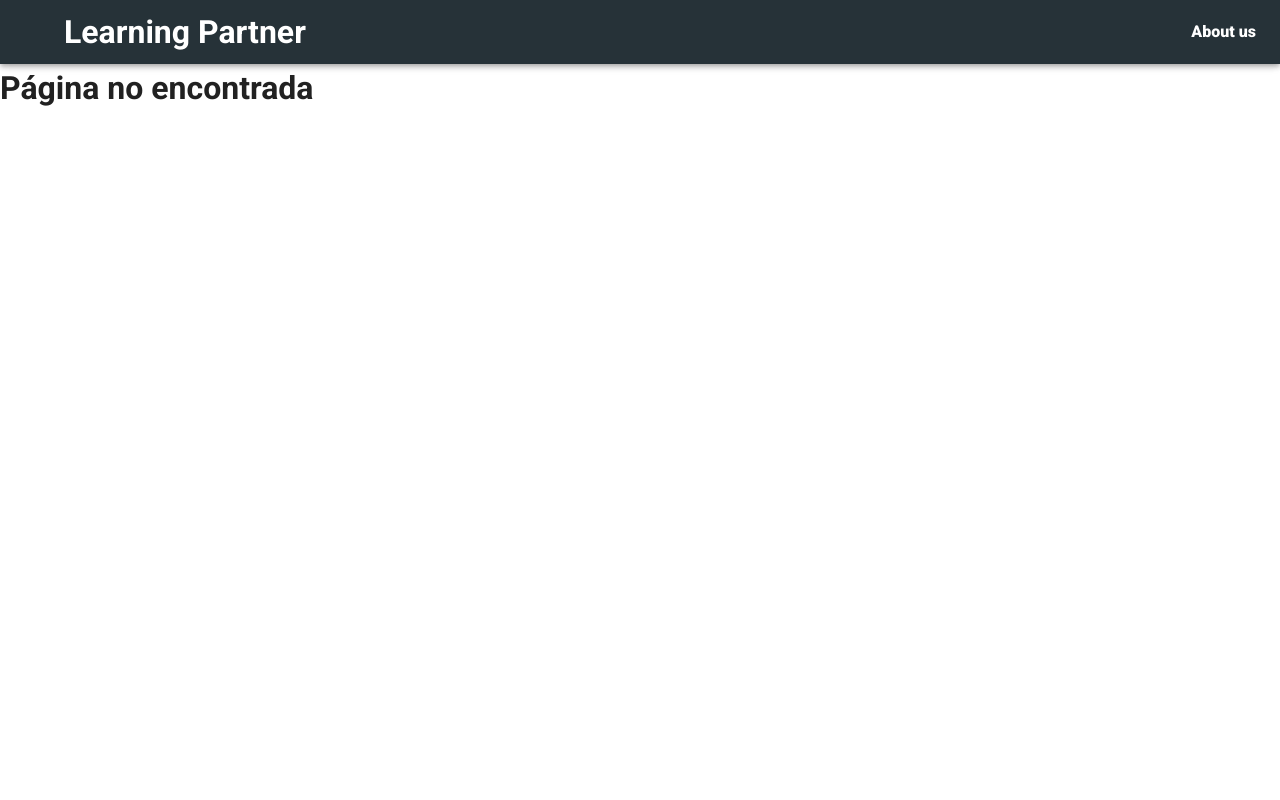
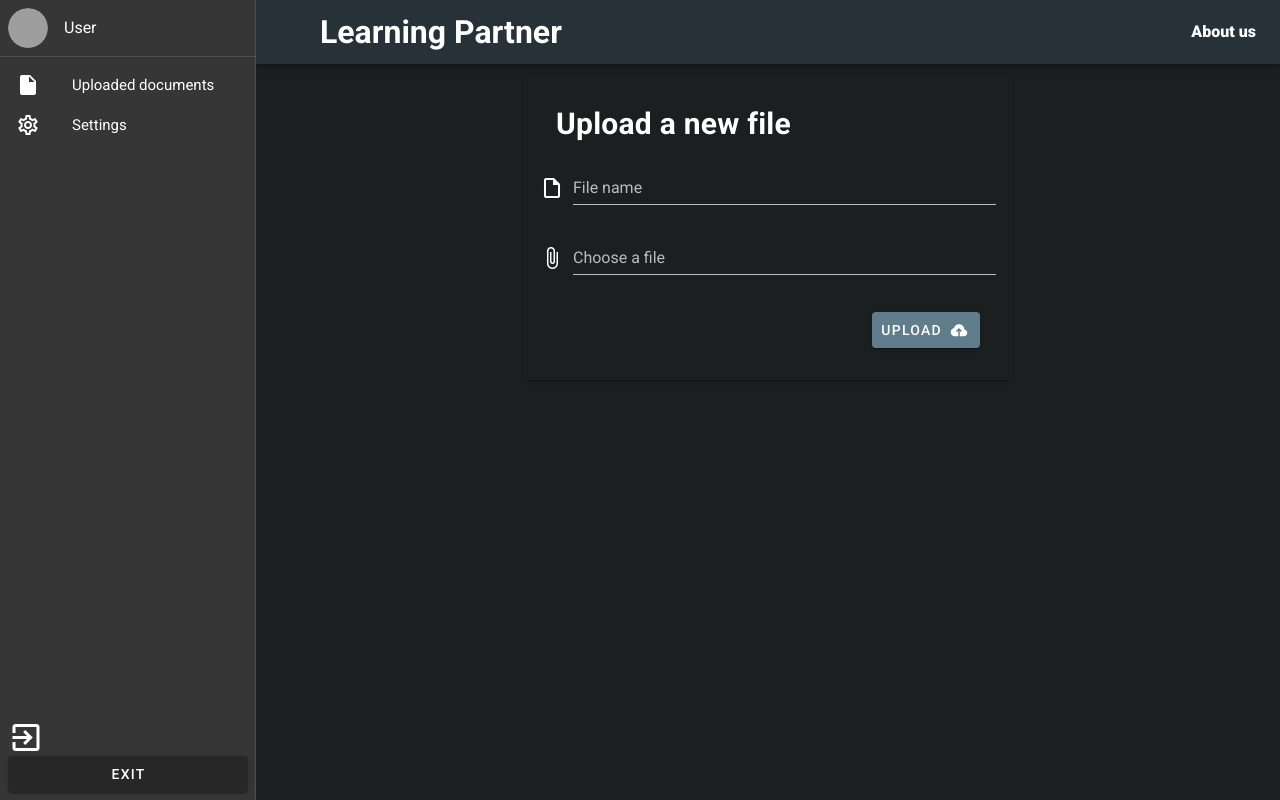
Before and after one commit to StivenHerreraSierra/grupo-9-48, a Vue app in the folder frontend/: page /documents/upload in a window 1280 px wide. Before the commit this address led to /404. Built offline with nearby package versions, Linux system fonts and the light colour scheme; grey boxes are pictures that could not be loaded.

Commit message:
Vista para la carga de documentos

```diff
--- /dev/null
+++ b/frontend/src/components/DocumentChooserForm.vue
@@ -0,0 +1,46 @@
+<template>
+  <v-card class="dark-background pa-4">
+    <v-card-title class="white--text">
+      <h2>Upload a new file</h2>
+    </v-card-title>
+    <v-form class="w-50">
+      <v-text-field
+        dark
+        prepend-icon="mdi-file-outline"
+        label="File name"
+        clearable
+        required
+      ></v-text-field>
+      <v-file-input
+        dark
+        accept=".pdf"
+        label="Choose a file"
+        required
+      ></v-file-input>
+    </v-form>
+
+    <v-card-actions>
+      <v-spacer></v-spacer>
+      <v-btn :loading="loading" color="blue-grey" class="ma-2 white--text">
+        Upload
+        <v-icon right dark> mdi-cloud-upload </v-icon>
+      </v-btn>
+    </v-card-actions>
+  </v-card>
+</template>
+
+<script>
+export default {
+  data() {
+    return {
+      loading: false,
+    };
+  },
+};
+</script>
+
+<style scope>
+.dark-background {
+  background-color: #1c1f20 !important;
+}
+</style>
--- a/frontend/src/components/Menu.vue
+++ b/frontend/src/components/Menu.vue
@@ -42,15 +42,6 @@ export default {
   props: {
     content: Object,
   },
-  data() {
-    return {
-      items: [
-        { title: "Home", icon: "mdi-home-city" },
-        { title: "My Account", icon: "mdi-account" },
-        { title: "Users", icon: "mdi-account-group-outline" },
-      ],
-    };
-  },
 };
 </script>
 
--- a/frontend/src/router/index.js
+++ b/frontend/src/router/index.js
@@ -63,6 +63,11 @@ const routes = [
     path: '*',
     redirect: '/404',
   },
+  {
+    path: '/documents/upload',
+    name: "File upload",
+    component: () => import("../views/CargaArchivo.vue")
+  },
 ]
 
 const router = new VueRouter({
--- a/frontend/src/views/AdminPanel.vue
+++ b/frontend/src/views/AdminPanel.vue
@@ -77,7 +77,7 @@ export default {
           {
             title: "Upload document",
             icon: "mdi-upload",
-            path: "/user/settings",
+            path: "/documents/upload",
           },
           {
             title: "Settings",
--- /dev/null
+++ b/frontend/src/views/CargaArchivo.vue
@@ -0,0 +1,54 @@
+<template>
+  <v-container fluid class="dark-background white--text">
+    <Menu :content="menu_content"></Menu>
+    <v-row class="justify-center">
+      <v-col lg="6">
+        <DocumentChooserForm></DocumentChooserForm>
+      </v-col>
+    </v-row>
+  </v-container>
+</template>
+
+<script>
+import DocumentChooserForm from "../components/DocumentChooserForm.vue";
+import Menu from "../components/Menu.vue";
+
+export default {
+  components: {
+    DocumentChooserForm,
+    Menu,
+  },
+  data() {
+    return {
+      menu_content: {
+        user: {
+          image:
+            "https://images.unsplash.com/photo-1481349518771-20055b2a7b24?ixid=MnwxMjA3fDB8MHxzZWFyY2h8MXx8cmFuZG9tJTIwb2JqZWN0c3xlbnwwfHwwfHw%3D&ixlib=rb-1.2.1&w=1000&q=80",
+          name: "User",
+        },
+        items: [
+          {
+            title: "Uploaded documents",
+            icon: "mdi-file",
+            path: "/user/settings",
+          },
+          {
+            title: "Settings",
+            icon: "mdi-cog-outline",
+            path: "/user/settings",
+          },
+        ],
+      },
+    };
+  },
+};
+</script>
+
+<style scope>
+.dark-background {
+  background-color: #1c1f20;
+}
+.container {
+    height: 100%;
+}
+</style>
```
